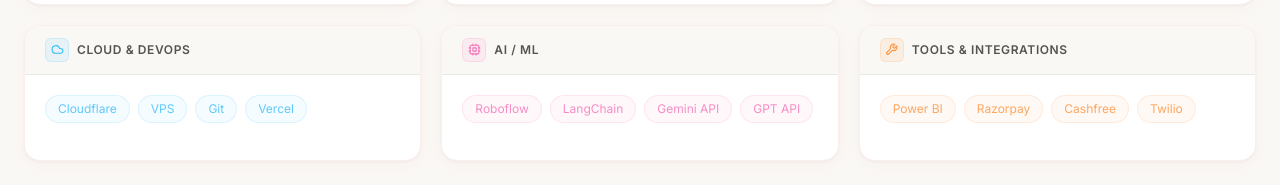
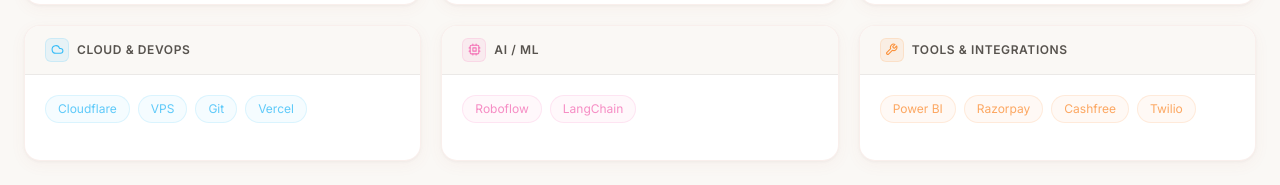
Before and after one commit to Vikasthangavel/Vikasthangavel, a React (Vite) app: page / in a window 1280 px wide. Shown: the part 2579-2764 px from the top of the page. Built offline with nearby package versions, Linux system fonts and the light colour scheme; no server answers; a web font is replaced by a local one.

Commit message:
Skill changed

```diff
--- a/src/components/Skills.jsx
+++ b/src/components/Skills.jsx
@@ -41,7 +41,7 @@
     label: "AI / ML",
     Icon: Cpu,
     accent: "#f472b6",
-    tags: ["Roboflow", "LangChain", "Gemini API", "GPT API"],
+    tags: ["Roboflow", "LangChain"],
   },
   {
     label: "Tools & Integrations",
```
